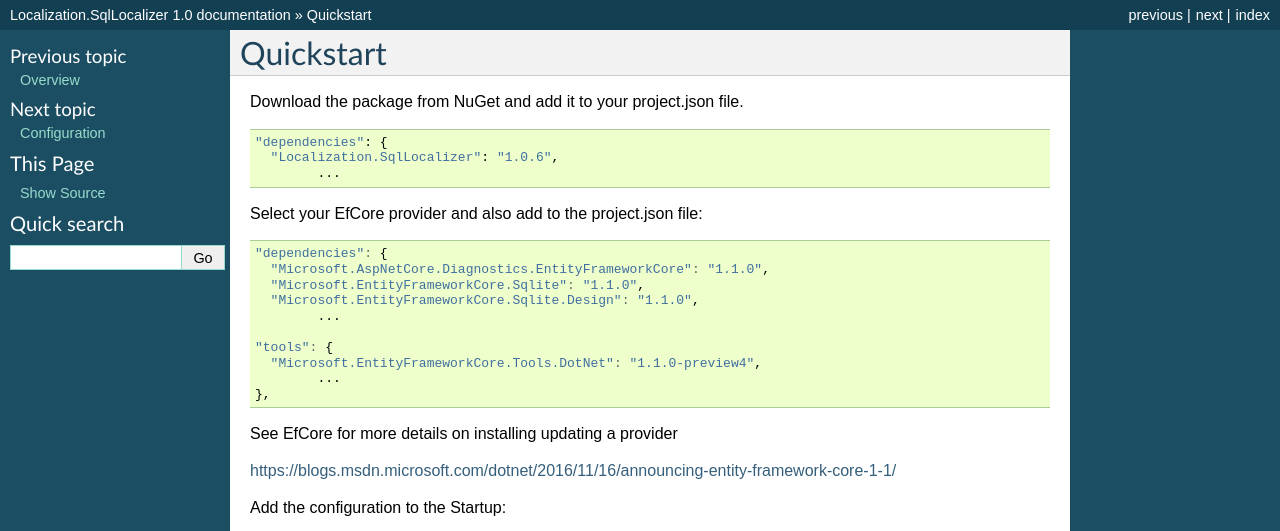
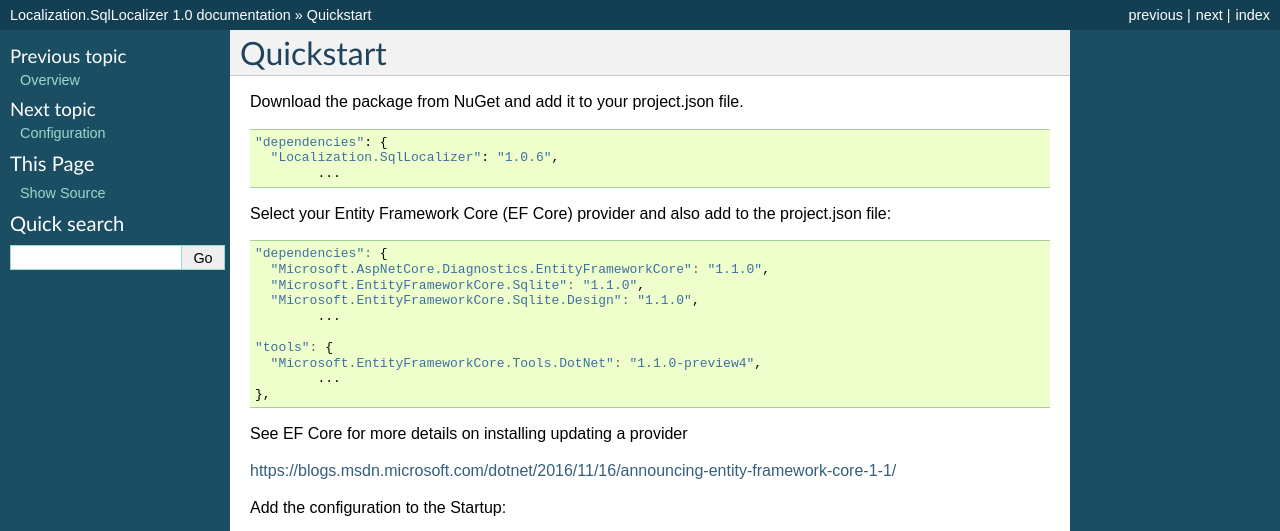
Before and after one commit to damienbod/Localization.SqlLocalizer.docs, a Sphinx documentation site: the page built from docs/source/docs/quickstart.rst, in a window 1280 px wide. Shown: the top 531 px of the page. Built offline with Sphinx 7.4.7, drawn with Linux system fonts in a browser that asks for light colours.

Commit message:
text correction

```diff
--- a/docs/source/docs/quickstart.rst
+++ b/docs/source/docs/quickstart.rst
@@ -13,7 +13,7 @@
 
 .. highlight:: javascript
 
-Select your EfCore provider and also add to the project.json file::
+Select your Entity Framework Core (EF Core) provider and also add to the project.json file::
 
 	"dependencies": {
           "Microsoft.AspNetCore.Diagnostics.EntityFrameworkCore": "1.1.0",
@@ -27,7 +27,7 @@
 	},
 
 
-See EfCore for more details on installing updating a provider
+See EF Core for more details on installing updating a provider
 
 https://blogs.msdn.microsoft.com/dotnet/2016/11/16/announcing-entity-framework-core-1-1/
 
```
